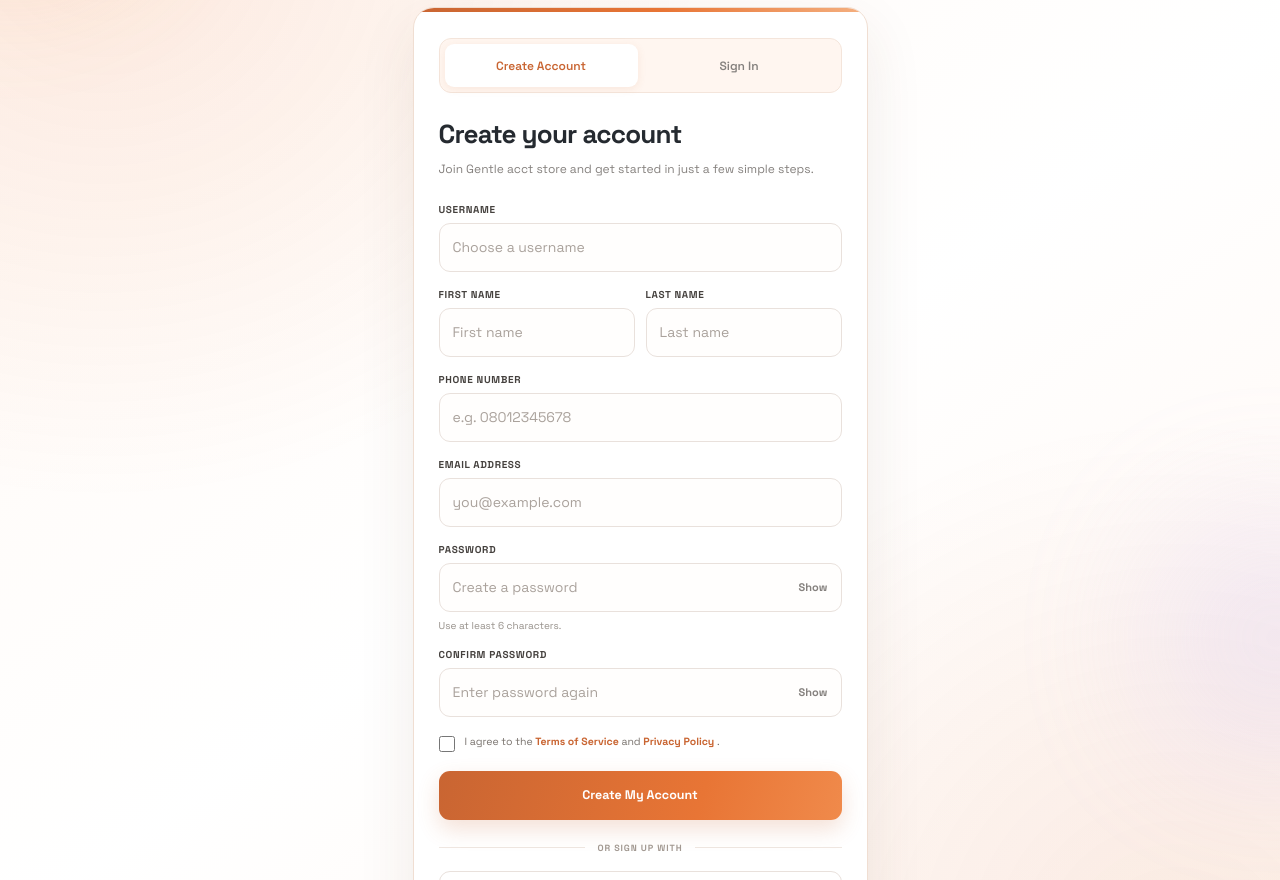
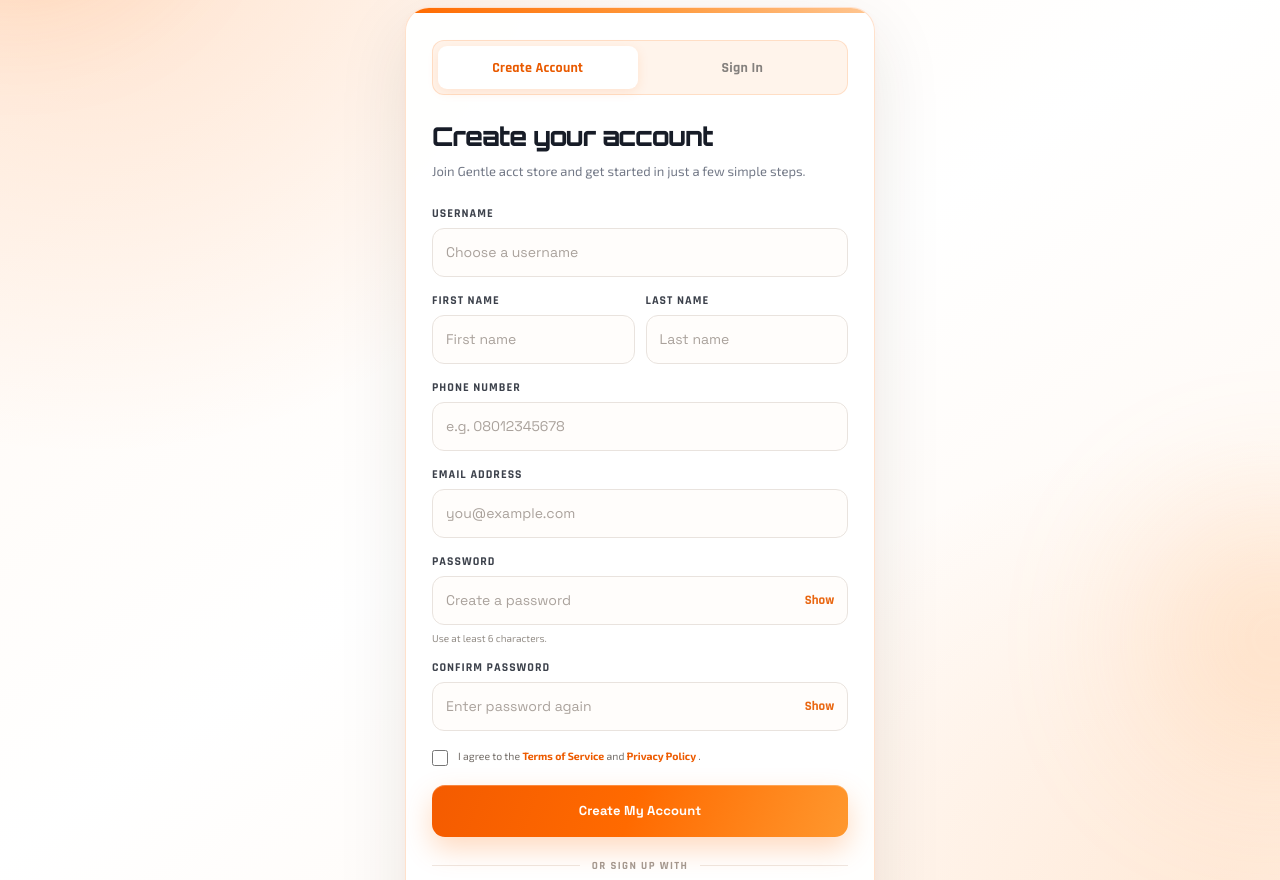
Before and after one commit to gentleacctstore/gentle-acct-store, a plain HTML site: page signup.html in a window 1280 px wide. Shown: the part 157-1037 px from the top of the page. Drawn offline with Linux system fonts and the light colour scheme.

Commit message:
Add files via upload

```diff
--- a/signup.html
+++ b/signup.html
@@ -12,7 +12,7 @@
 <link rel="preconnect" href="https://fonts.googleapis.com">
 <link rel="preconnect" href="https://fonts.gstatic.com" crossorigin>
 <link rel="stylesheet" href="https://cdnjs.cloudflare.com/ajax/libs/font-awesome/6.5.2/css/all.min.css">
-<link href="https://fonts.googleapis.com/css2?family=Space+Grotesk:wght@400;500;600;700&display=swap" rel="stylesheet">
+<link href="https://fonts.googleapis.com/css2?family=Space+Grotesk:wght@400;500;600;700&family=Orbitron:wght@500;600;700;800&family=Rajdhani:wght@400;500;600;700&family=Exo+2:wght@400;500;600;700;800&display=swap" rel="stylesheet">
 
 <style>
 :root {
@@ -1909,5 +1909,179 @@ try {
 })();
 </script>
 
+
+<style id="gentlelogs-futuristic-orange-signup">
+/* GentleLogs futuristic orange identity — visual-only overrides.
+   Signup, Firebase, referral, validation and navigation logic remain untouched. */
+:root{
+  --orange:#ff6a00;
+  --orange-dark:#ed5b00;
+  --orange-light:#fff0e4;
+  --orange-border:#ffd5b8;
+  --text:#171c27;
+  --muted:#747b89;
+  --background:#fffaf6;
+  --shadow:0 24px 70px rgba(30,25,22,.11);
+}
+body{
+  position:relative;
+  isolation:isolate;
+  font-family:'Space Grotesk','Exo 2',sans-serif;
+  background:
+    radial-gradient(ellipse at 7% 4%,rgba(255,106,0,.16),transparent 34%),
+    radial-gradient(ellipse at 96% 86%,rgba(255,145,55,.13),transparent 31%),
+    linear-gradient(145deg,#fff7f0 0%,#fff 48%,#fff4eb 100%);
+}
+body:before,body:after{
+  z-index:-1;
+  opacity:.28;
+  filter:blur(78px);
+}
+body:before{background:#ff7a1a}
+body:after{background:#ffb36f}
+.page-wrapper{max-width:470px}
+.brand-mark{
+  border-radius:18px;
+  background:linear-gradient(140deg,#ff9b42 0%,#ff6a00 55%,#d94b00 100%);
+  box-shadow:0 12px 30px rgba(255,106,0,.30),inset 0 1px 0 rgba(255,255,255,.42);
+}
+.brand-name{
+  font-family:'Orbitron','Exo 2',sans-serif;
+  font-size:24px;
+  font-weight:800;
+  letter-spacing:-1.4px;
+}
+.brand-name span{color:#ff6a00}
+.brand-caption{
+  font-family:'Rajdhani','Space Grotesk',sans-serif;
+  color:#a35b2d;
+  font-size:11px;
+  font-weight:700;
+  letter-spacing:2.2px;
+}
+.auth-card{
+  border:1px solid rgba(255,106,0,.20);
+  border-radius:24px;
+  box-shadow:0 24px 70px rgba(52,35,23,.10),0 3px 12px rgba(255,106,0,.045);
+  background:rgba(255,255,255,.94);
+  backdrop-filter:blur(16px);
+}
+.card-top{
+  height:5px;
+  background:linear-gradient(90deg,#ff6a00,#ff9a3d,#ffd0a5,#ff8a22,#ff6a00);
+  background-size:220% 100%;
+}
+.auth-content{padding:27px 26px 26px}
+.auth-tabs{
+  border-color:rgba(255,106,0,.16);
+  background:#fff4eb;
+}
+.auth-tab{
+  font-family:'Rajdhani','Space Grotesk',sans-serif;
+  font-size:14px;
+  font-weight:700;
+  letter-spacing:.25px;
+}
+.auth-tab.active{
+  color:#e95a00;
+  box-shadow:0 3px 12px rgba(255,106,0,.12);
+}
+.heading{
+  font-family:'Orbitron','Exo 2',sans-serif;
+  font-size:clamp(21px,5vw,26px);
+  font-weight:800;
+  letter-spacing:-1.1px;
+  line-height:1.24;
+}
+.subtitle{
+  font-family:'Exo 2','Space Grotesk',sans-serif;
+  font-size:13px;
+  color:#737987;
+}
+.form-group>label{
+  font-family:'Rajdhani','Space Grotesk',sans-serif;
+  font-size:12px;
+  font-weight:700;
+  letter-spacing:1px;
+  color:#3c414b;
+}
+.form-control{
+  border-color:#e9e3de;
+  border-radius:12px;
+  background:#fffdfb;
+  font-family:'Space Grotesk',sans-serif;
+}
+.form-control:focus{
+  border-color:#ff7a1a;
+  box-shadow:0 0 0 4px rgba(255,106,0,.13),0 5px 16px rgba(255,106,0,.06);
+}
+.toggle-password{
+  color:#e96712;
+  font-family:'Rajdhani','Space Grotesk',sans-serif;
+  font-size:13px;
+}
+.terms-row label,.password-hint,.bottom-note,.security-note{
+  font-family:'Exo 2','Space Grotesk',sans-serif;
+}
+.terms-row a,.bottom-note a{color:#ed5b00}
+.primary-btn{
+  min-height:52px;
+  border-radius:13px;
+  background:linear-gradient(110deg,#f45b00 0%,#ff6a00 48%,#ff982e 100%);
+  box-shadow:0 12px 28px rgba(255,106,0,.25),inset 0 1px 0 rgba(255,255,255,.25);
+  font-family:'Space Grotesk',sans-serif;
+  font-size:13px;
+  letter-spacing:.15px;
+}
+.primary-btn:hover:not(:disabled){
+  background:linear-gradient(110deg,#e95100,#ff6a00 55%,#ff8d20);
+  box-shadow:0 15px 32px rgba(255,106,0,.30);
+}
+.google-btn{
+  min-height:51px;
+  border-radius:13px;
+  font-family:'Space Grotesk',sans-serif;
+}
+.divider{
+  font-family:'Rajdhani','Space Grotesk',sans-serif;
+  font-size:11px;
+  letter-spacing:1.4px;
+}
+.security-note:before{
+  background:#ff6a00;
+  box-shadow:0 0 0 4px rgba(255,106,0,.12);
+}
+.toast{
+  border-color:rgba(255,106,0,.18);
+  border-radius:16px;
+}
+.toast.info .toast-icon{
+  background:#fff0e4;
+  color:#ed5b00;
+}
+.toast-progress,.toast.info .toast-progress{background:#ff6a00}
+.gl-signup-emblem .gl-emblem-check{
+  background:linear-gradient(145deg,#ff9b42,#ff6a00 60%,#d94b00);
+  box-shadow:0 0 0 9px rgba(255,106,0,.10),0 17px 48px rgba(255,106,0,.34),inset 0 1px 0 rgba(255,255,255,.4);
+}
+.gl-signup-wordmark span,.gl-signup-perks i{color:#ff9140}
+.gl-signup-loader span{
+  background:linear-gradient(90deg,#ff6a00,#ff9b42,#ffd0a5);
+  box-shadow:0 0 15px rgba(255,106,0,.65);
+}
+@media(max-width:600px){
+  .auth-content{padding:24px 20px 23px}
+  .heading{font-size:22px}
+}
+@media(max-width:390px){
+  .auth-content{padding:22px 16px 20px}
+  .brand-name{font-size:22px}
+}
+@media(prefers-reduced-motion:reduce){
+  .brand-mark,.brand-name span,.card-top,.auth-card,.heading,.subtitle,
+  .form-group,.primary-btn:before,.auth-tab.active:after{animation:none!important}
+}
+</style>
+
 </body>
 </html>
```
